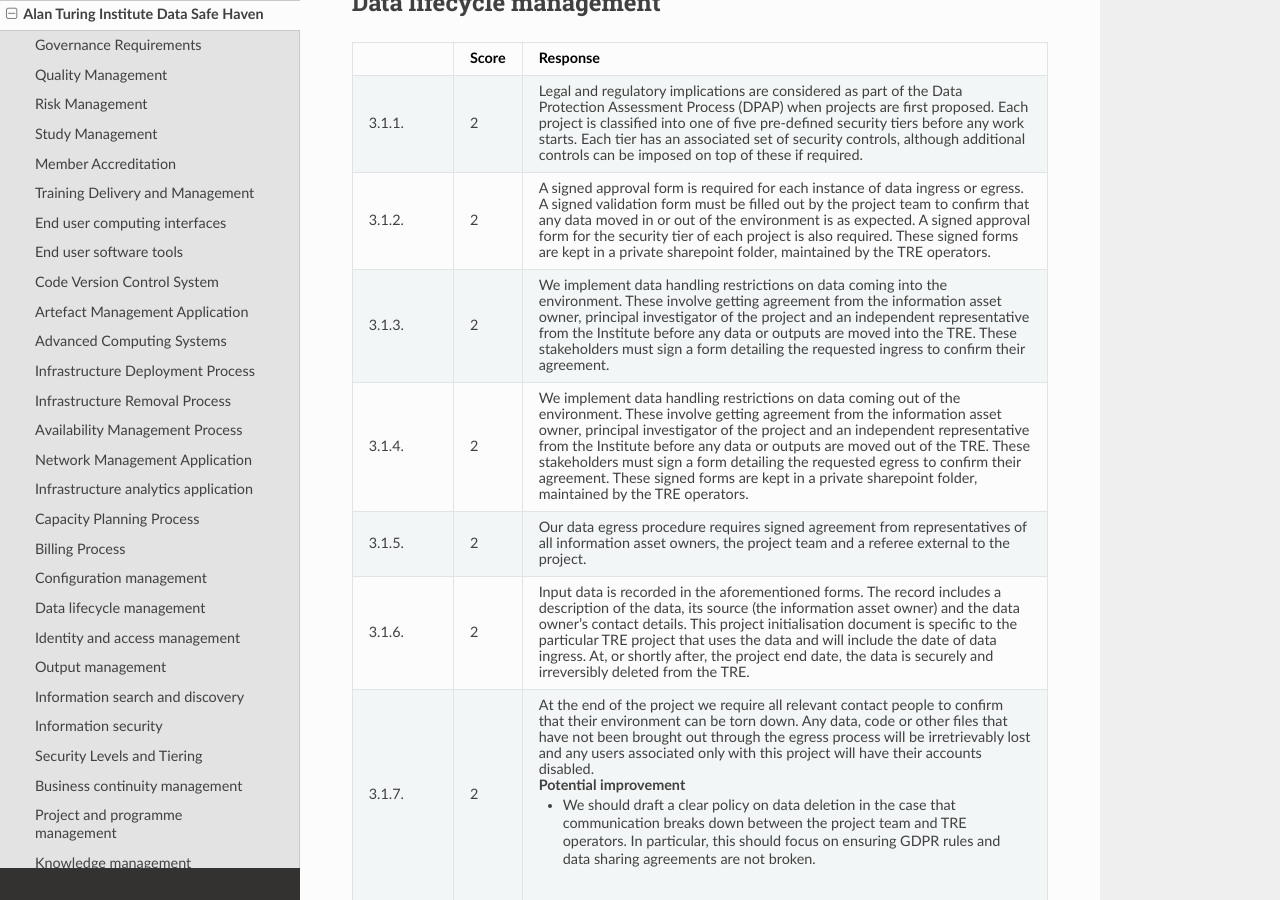
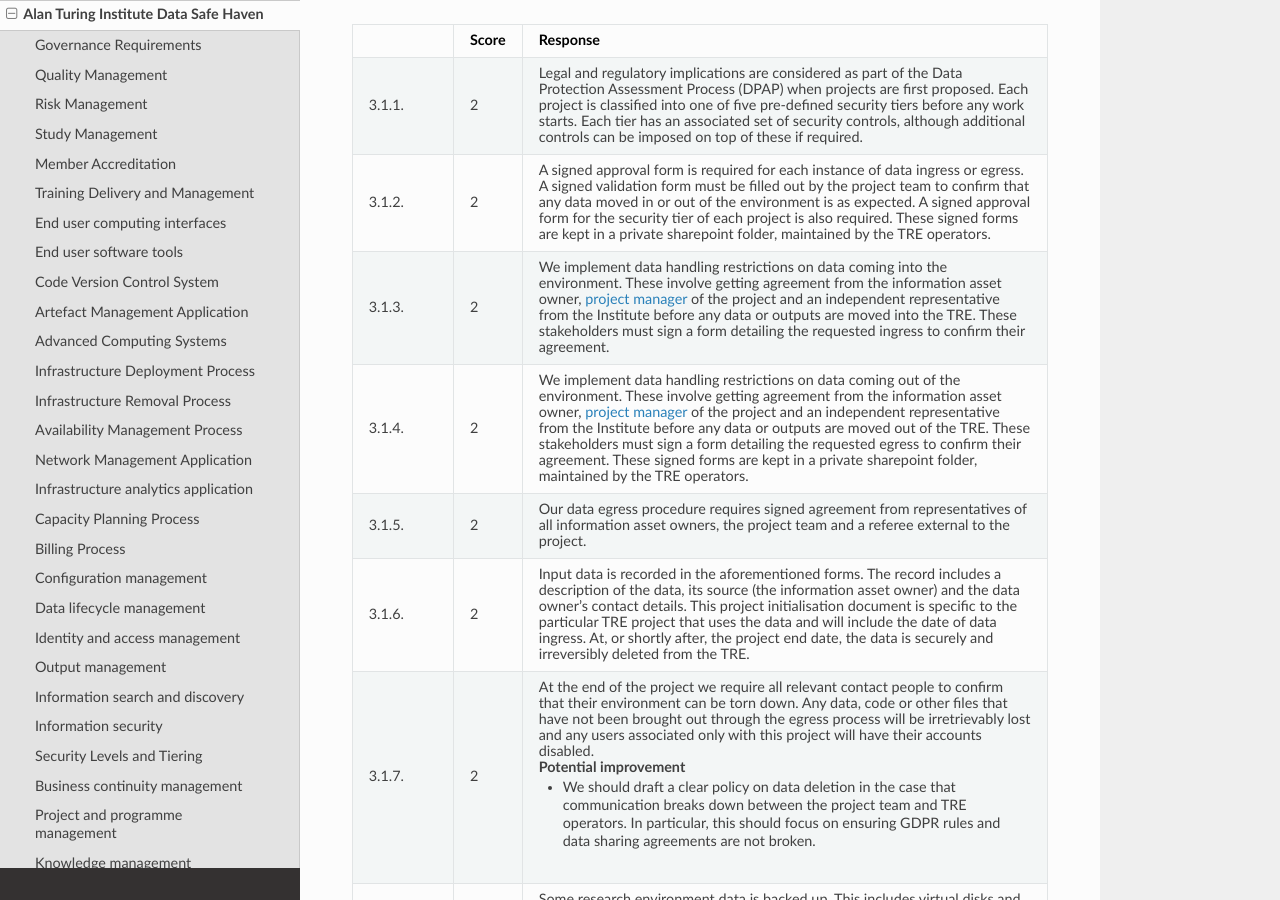
Before and after one commit to sa-tre/satre-specification, a Sphinx documentation site: the page built from docs/source/evaluations/alan_turing_institute.md, in a window 1280 px wide and 900 px high, scrolled down 15252 px. Built offline with Sphinx 7.4.7 and the Read the Docs theme 2.0.0, drawn with Linux system fonts in a browser that asks for light colours; some of the changed text lies outside the part shown.

Commit message:
replace PI with project manager

```diff
--- a/docs/source/evaluations/alan_turing_institute.md
+++ b/docs/source/evaluations/alan_turing_institute.md
@@ -195,7 +195,7 @@
 * - 1.4.4.
   - 2
   - - We have processes in place to handle egressing results, removing access, securely deleting any data and destroying the infrastructure.
-    - Data egress needs to be agreed by the project stakeholders: the principal investigator, {ref}`information asset owner <data_roles>` and a referee representing the interests of the Institute.
+    - Data egress needs to be agreed by the project stakeholders: the {ref}`project manager <project_roles>`, {ref}`information asset owner <data_roles>` and a referee representing the interests of the Institute.
 * - 1.4.5.
   - 0
   - - We manage our projects using a GitHub project board.
@@ -247,7 +247,7 @@
   - 2
   - - We have a process for agreeing which people are able to take which actions involving sensitive data.
     - Delegation of approval authority is also included here.
-    - A document summarising these decisions must be signed by the principal investigator, {ref}`information asset owner <data_roles>` and referee before the project begins.
+    - A document summarising these decisions must be signed by the {ref}`project manager <project_roles>`, {ref}`information asset owner <data_roles>` and referee before the project begins.
 * - 1.5.5.
   - 2
   - - Initial log in is delegated to Microsoft Entra via OAuth.
@@ -756,12 +756,12 @@
 * - 3.1.3.
   - 2
   - We implement data handling restrictions on data coming into the environment.
-    These involve getting agreement from the information asset owner, principal investigator of the project and an independent representative from the Institute before any data or outputs are moved into the TRE.
+    These involve getting agreement from the information asset owner, {ref}`project manager <project_roles>` of the project and an independent representative from the Institute before any data or outputs are moved into the TRE.
     These stakeholders must sign a form detailing the requested ingress to confirm their agreement.
 * - 3.1.4.
   - 2
   - We implement data handling restrictions on data coming out of the environment.
-    These involve getting agreement from the information asset owner, principal investigator of the project and an independent representative from the Institute before any data or outputs are moved out of the TRE.
+    These involve getting agreement from the information asset owner, {ref}`project manager <project_roles>` of the project and an independent representative from the Institute before any data or outputs are moved out of the TRE.
     These stakeholders must sign a form detailing the requested egress to confirm their agreement.
     These signed forms are kept in a private sharepoint folder, maintained by the TRE operators.
 * - 3.1.5.
@@ -875,7 +875,7 @@
     - We should improve documentation of this process
 * - 3.3.4.
   - 2
-  - The principal investigator, information asset owner representative and referee are jointly responsible for output checking.
+  - The {ref}`project manager <project_roles>`, information asset owner representative and referee are jointly responsible for output checking.
 * - 3.3.5.
   - 2
   - We do not allow egress of files that cannot be manually checked except in the case of release back to the original information asset owner.
```
